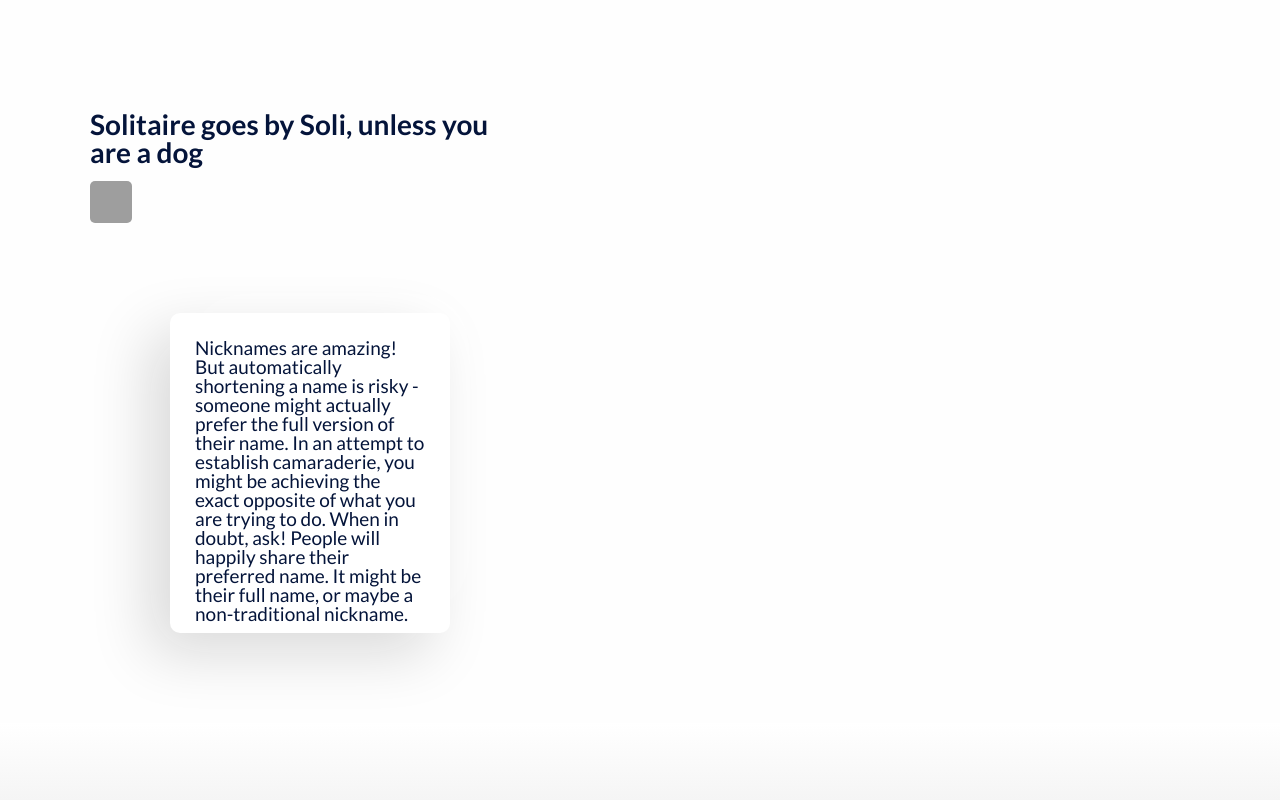
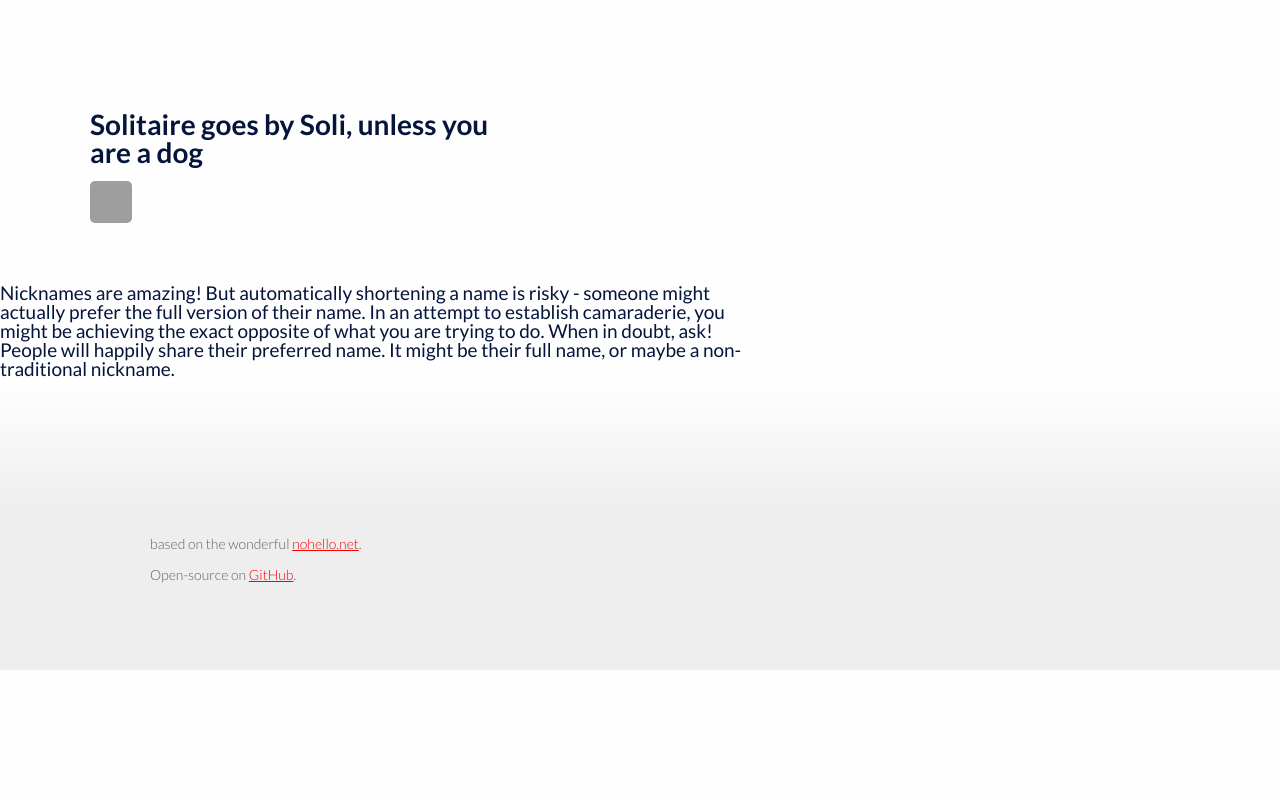
Before and after one commit to KFR121/KFR121.github.io, a plain HTML site: page index.html in a window 1280 px wide. Shown: the part 538-1338 px from the top of the page. After the commit the page ends 1208 px from the top, so only its background shows below. Drawn offline with Linux system fonts and the light colour scheme; grey boxes are pictures that could not be loaded; files whose address does not match are found by name.

Commit message:
Update index.html

```diff
--- a/index.html
+++ b/index.html
@@ -32,14 +32,13 @@
     </div>
   </div>
 
-   <div class="container yepyep">
-      <div class="sections sectionleft">
-        <div class="list-card example two">
+
+      <div class="sections sectionright">
+        <div class="list-card">
             Nicknames are amazing! But automatically shortening a name is risky - someone might actually
             prefer the full version of their name. In an attempt to establish camaraderie, you might be achieving the
             exact opposite of what you are trying to do. When in doubt, ask! People will happily share their preferred name.
             It might be their full name, or maybe a non-traditional nickname.
-        </div>
      </div>
     </div>
 
```
